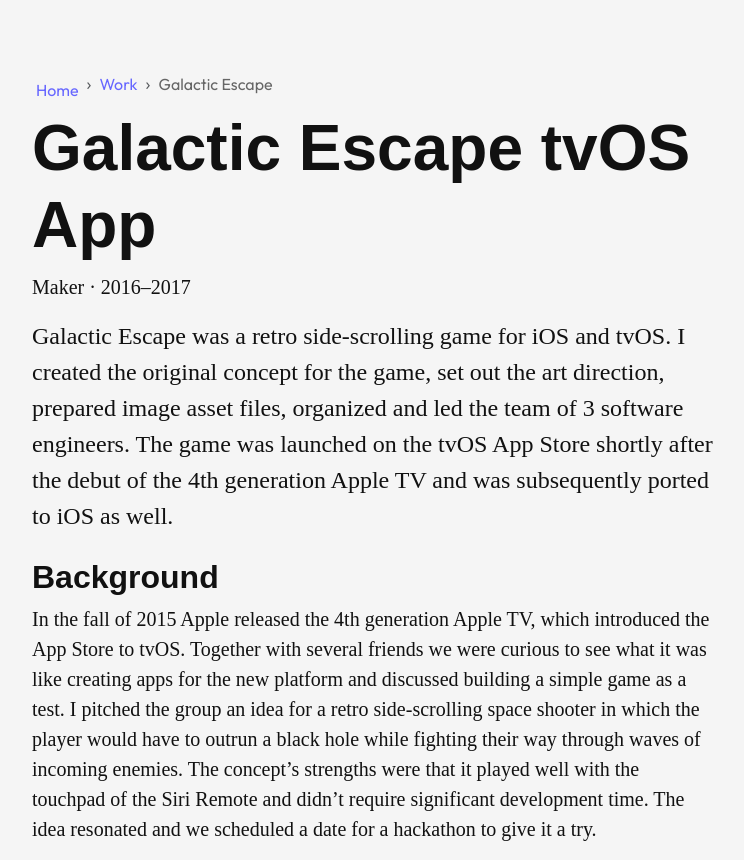
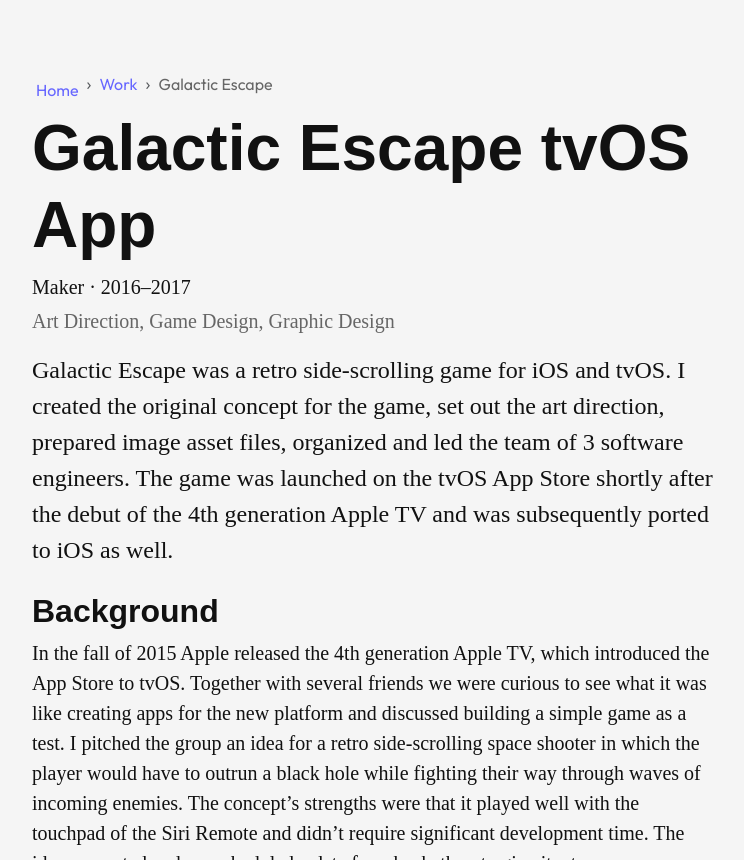
Before and after one commit to piotrbakker/piotrbakker.com, a Jekyll site: the page built from work/galactic-escape.html, in a window 1280 px wide and 900 px high, cut to the strip 0-860 px from the top of the window. Shown: the whole strip, without its empty margins (248-992 px from the left). Built offline with Jekyll 4.4.1, drawn with Linux system fonts in a browser that asks for light colours; some web fonts are replaced.

Commit message:
Add missing project tags.

```diff
--- a/work/galactic-escape.html
+++ b/work/galactic-escape.html
@@ -14,7 +14,7 @@
         {% include breadcrumbs.html %}
         <h1 class="display-3 heading-normal">{{ galactic-escape_project.heading }}</h1>
         <p class="mb-1 lead text-normal text-serif">{{ galactic-escape_project.role }} &middot; {{ galactic-escape_project.timeframe }}</p>
-        <p class="fs-5 text-normal text-serif text-dimmed">{{ site.data.pages.galactic-escape.meta.keywords }}</p>
+        <p class="fs-5 text-normal text-serif text-dimmed">{{ galactic-escape_project.tags }}</p>
         <p class="fs-4 text-normal text-serif">Galactic Escape was a retro side-scrolling game for iOS and tvOS. I created the original concept for the game, set out the art direction, prepared image asset files, organized and led the team of 3 software engineers. The game was launched on the tvOS App Store shortly after the debut of the 4th generation Apple TV and was subsequently ported to iOS as well.</p>
         <h2 class="mt-4 heading-normal">Background</h2>
         <p class="fs-5 text-normal text-serif">In the fall of 2015 Apple released the 4th generation Apple TV, which introduced the App Store to tvOS. Together with several friends we were curious to see what it was like creating apps for the new platform and discussed building a simple game as a test. I pitched the group an idea for a retro side-scrolling space shooter in which the player would have to outrun a black hole while fighting their way through waves of incoming enemies. The concept’s strengths were that it played well with the touchpad of the Siri Remote and didn’t require significant development time. The idea resonated and we scheduled a date for a hackathon to give it a try.</p>
```
